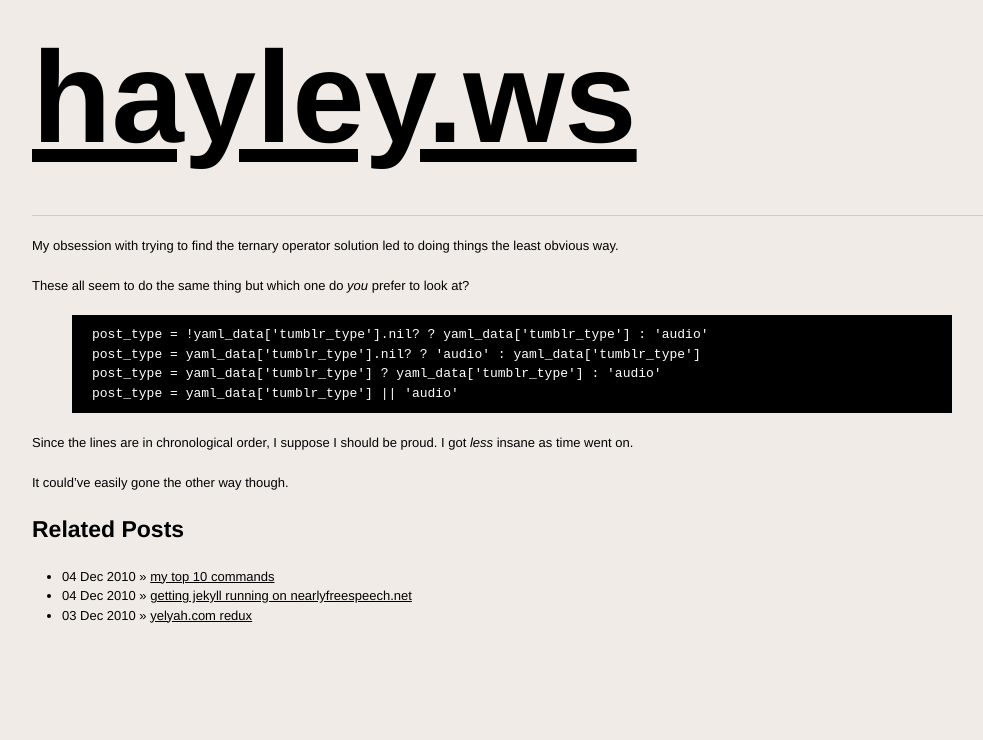
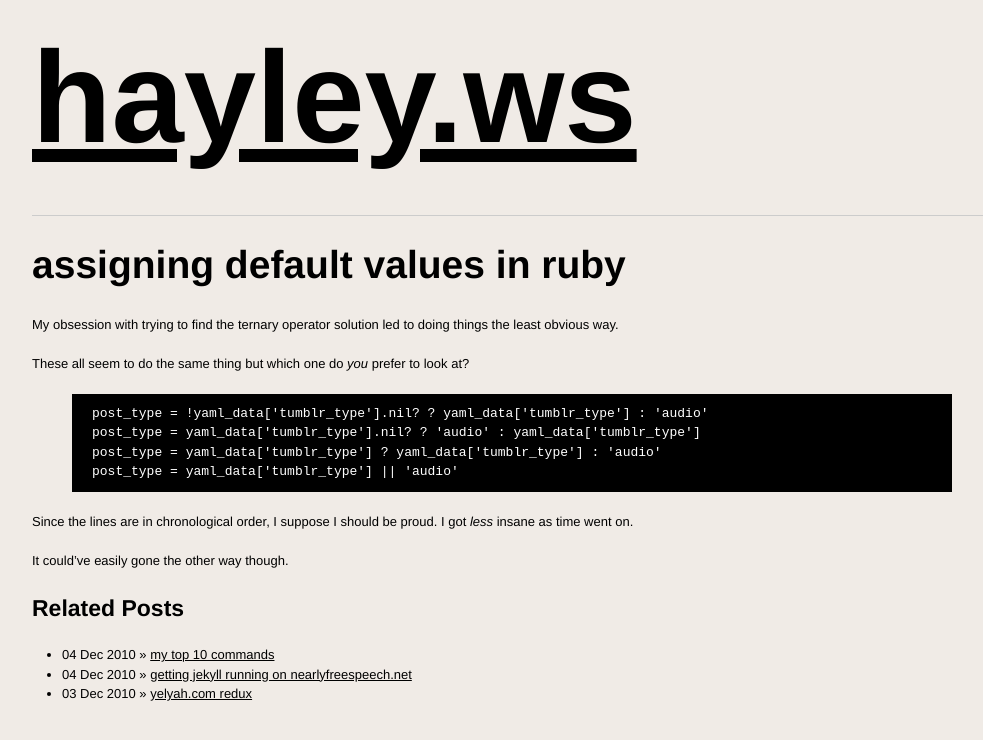
Before and after one commit to hayley/hayley.ws, a Jekyll site: the page built from _posts/2010-12-07-assigning-variables.md, in a window 1280 px wide. Shown: the top 740 px of the page, without its empty margins (128-1111 px from the left). Built offline with Jekyll 4.4.1, drawn with Linux system fonts in a browser that asks for light colours.

Commit message:
who forgot to put the actual post title on the page? I did!

```diff
--- a/_layouts/post.html
+++ b/_layouts/post.html
@@ -3,6 +3,9 @@
 ---
 
 <div id="post">
+
+  <h2 style="font-size: 3em;">{{ page.title }}</h2>
+
   {{ content }}
 </div>
 
```
